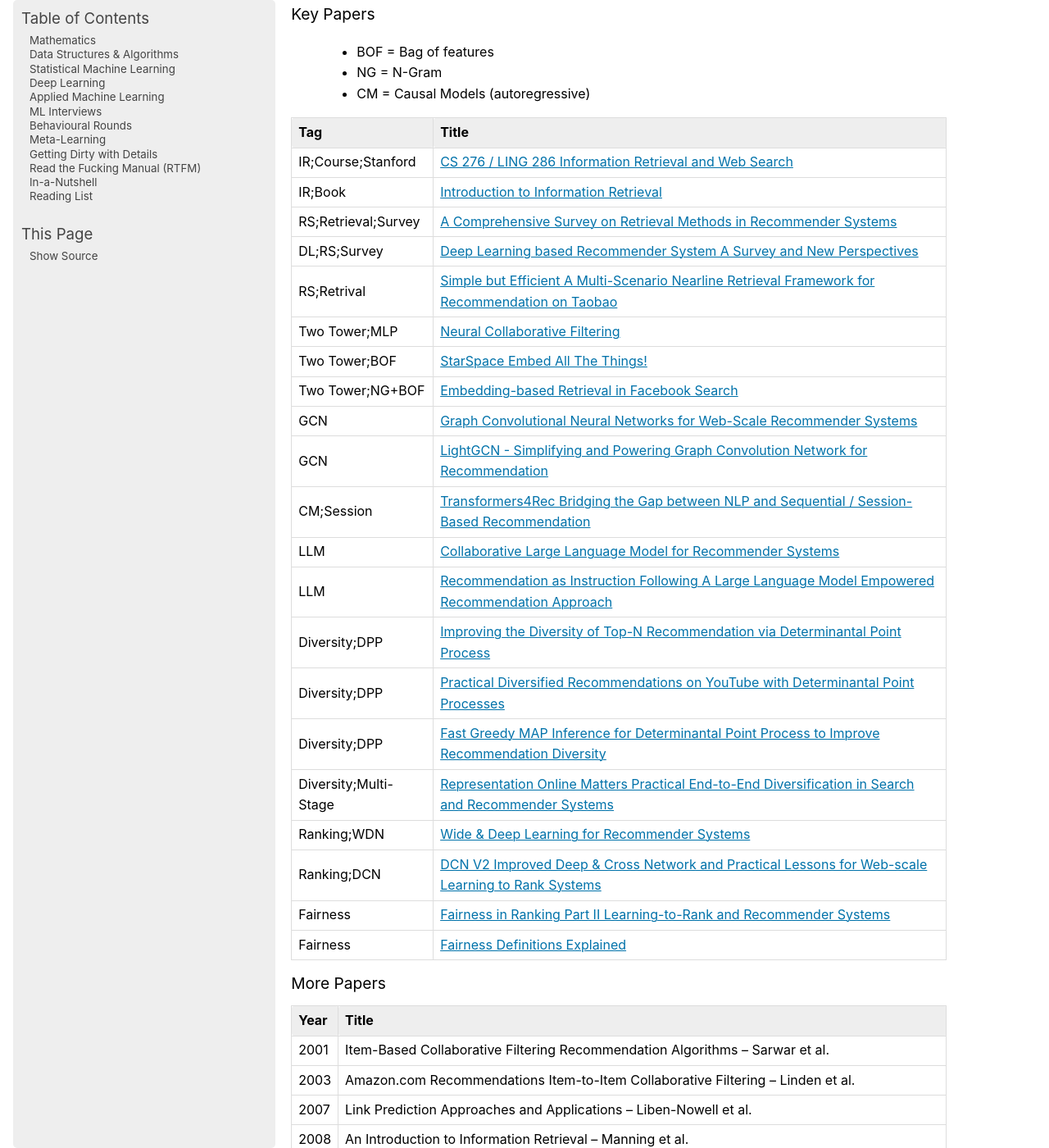
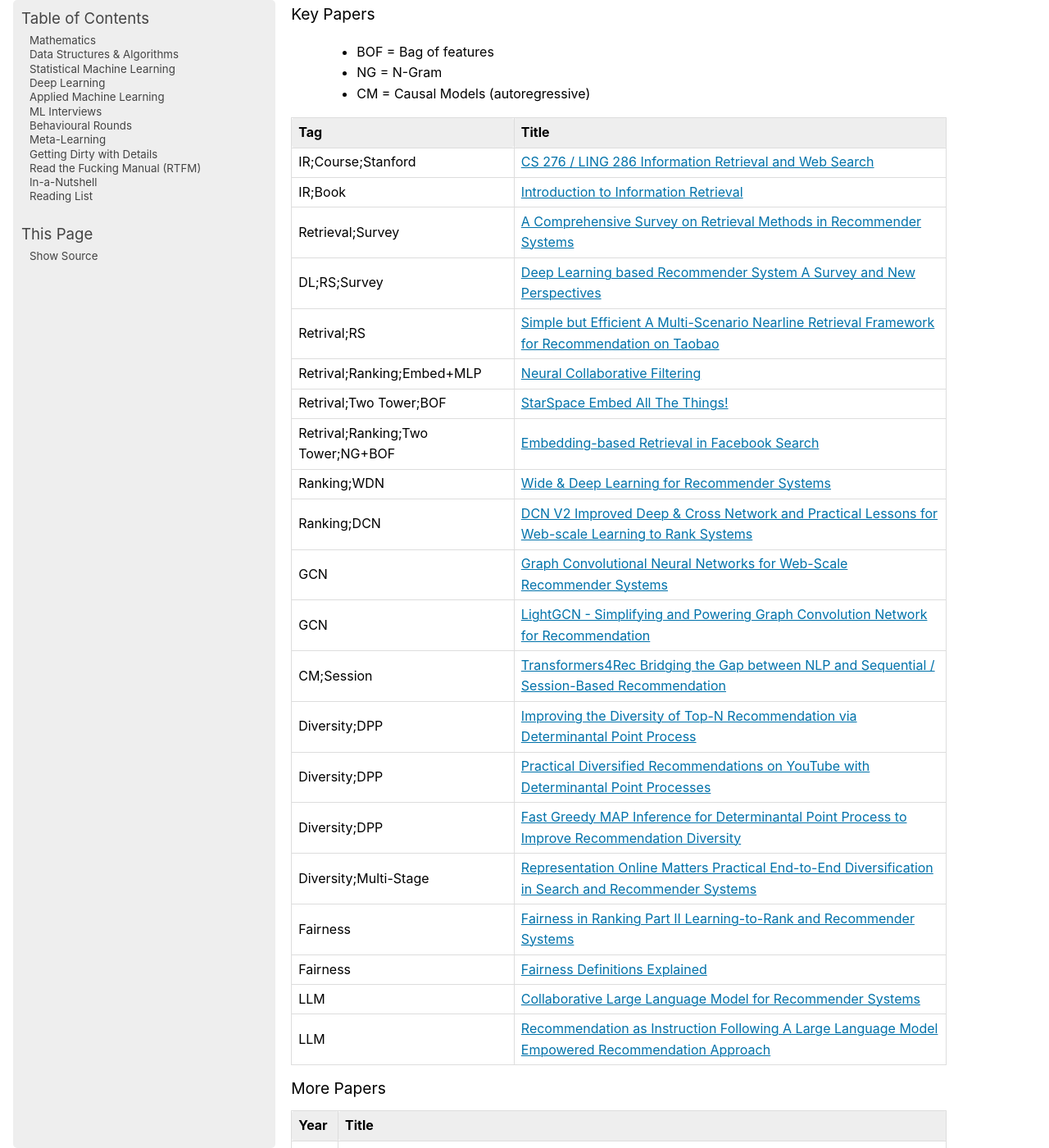
Before and after one commit to uselesstechjunks/leetcode, a Sphinx documentation site: the page built from docs/source/applied/methods/rs.rst, in a window 1280 px wide and 1400 px high, scrolled down 9879 px. Shown: the whole window at 82% size. Built offline with Sphinx 7.4.7, drawn with Linux system fonts in a browser that asks for light colours; pages that are not in the unit, such as notebooks, are missing from menus.

Commit message:
Update rs.rst

```diff
--- a/docs/source/applied/methods/rs.rst
+++ b/docs/source/applied/methods/rs.rst
@@ -244,25 +244,25 @@ Key Papers
 
 		IR;Course;Stanford,`CS 276 / LING 286 Information Retrieval and Web Search <https://web.stanford.edu/class/cs276/>`_
 		IR;Book,`Introduction to Information Retrieval <https://nlp.stanford.edu/IR-book/information-retrieval-book.html>`_
-		RS;Retrieval;Survey,`A Comprehensive Survey on Retrieval Methods in Recommender Systems <https://arxiv.org/pdf/2407.21022>`_
+		Retrieval;Survey,`A Comprehensive Survey on Retrieval Methods in Recommender Systems <https://arxiv.org/pdf/2407.21022>`_
 		DL;RS;Survey,`Deep Learning based Recommender System A Survey and New Perspectives <https://arxiv.org/pdf/1707.07435>`_
-		RS;Retrival,`Simple but Efficient A Multi-Scenario Nearline Retrieval Framework for Recommendation on Taobao <https://arxiv.org/pdf/2408.00247v1>`_
-		Two Tower;MLP,`Neural Collaborative Filtering <https://arxiv.org/abs/1708.05031>`_
-		Two Tower;BOF,`StarSpace Embed All The Things! <https://arxiv.org/abs/1709.03856>`_
-		Two Tower;NG+BOF,`Embedding-based Retrieval in Facebook Search <https://arxiv.org/abs/2006.11632>`_
+		Retrival;RS,`Simple but Efficient A Multi-Scenario Nearline Retrieval Framework for Recommendation on Taobao <https://arxiv.org/pdf/2408.00247v1>`_
+		Retrival;Ranking;Embed+MLP,`Neural Collaborative Filtering <https://arxiv.org/abs/1708.05031>`_
+		Retrival;Two Tower;BOF,`StarSpace Embed All The Things! <https://arxiv.org/abs/1709.03856>`_
+		Retrival;Ranking;Two Tower;NG+BOF,`Embedding-based Retrieval in Facebook Search <https://arxiv.org/abs/2006.11632>`_
+		Ranking;WDN,`Wide & Deep Learning for Recommender Systems <https://arxiv.org/abs/1606.07792>`_
+		Ranking;DCN,`DCN V2 Improved Deep & Cross Network and Practical Lessons for Web-scale Learning to Rank Systems <https://arxiv.org/abs/2008.13535>`_
 		GCN,`Graph Convolutional Neural Networks for Web-Scale Recommender Systems <https://arxiv.org/abs/1806.01973>`_
 		GCN,`LightGCN - Simplifying and Powering Graph Convolution Network for Recommendation <https://arxiv.org/abs/2002.02126>`_
 		CM;Session,`Transformers4Rec Bridging the Gap between NLP and Sequential / Session-Based Recommendation <https://scontent.fblr25-1.fna.fbcdn.net/v/t39.8562-6/243129449_615285476133189_8760410510155369283_n.pdf?_nc_cat=104&ccb=1-7&_nc_sid=b8d81d&_nc_ohc=WDJcULkgkY8Q7kNvgHspPmM&_nc_zt=14&_nc_ht=scontent.fblr25-1.fna&_nc_gid=A_fmEzCPOHil7q9dPSpYsHS&oh=00_AYDCkVOnyZufYEGHEQORBbfI-blNODNIrePL4TaB8p_82A&oe=67A8FEDE>`_
-		LLM,`Collaborative Large Language Model for Recommender Systems <https://arxiv.org/abs/2311.01343>`_
-		LLM,`Recommendation as Instruction Following A Large Language Model Empowered Recommendation Approach <https://arxiv.org/abs/2305.07001>`_
 		Diversity;DPP,`Improving the Diversity of Top-N Recommendation via Determinantal Point Process <https://arxiv.org/abs/1709.05135v1>`_
 		Diversity;DPP,`Practical Diversified Recommendations on YouTube with Determinantal Point Processes <https://jgillenw.com/cikm2018.pdf>`_
 		Diversity;DPP,`Fast Greedy MAP Inference for Determinantal Point Process to Improve Recommendation Diversity <https://proceedings.neurips.cc/paper_files/paper/2018/file/dbbf603ff0e99629dda5d75b6f75f966-Paper.pdf>`_
 		Diversity;Multi-Stage,`Representation Online Matters Practical End-to-End Diversification in Search and Recommender Systems <https://arxiv.org/pdf/2305.15534>`_
-		Ranking;WDN,`Wide & Deep Learning for Recommender Systems <https://arxiv.org/abs/1606.07792>`_
-		Ranking;DCN,`DCN V2 Improved Deep & Cross Network and Practical Lessons for Web-scale Learning to Rank Systems <https://arxiv.org/abs/2008.13535>`_
 		Fairness,`Fairness in Ranking Part II Learning-to-Rank and Recommender Systems <https://dl.acm.org/doi/pdf/10.1145/3533380>`_
 		Fairness,`Fairness Definitions Explained <https://fairware.cs.umass.edu/papers/Verma.pdf>`_
+		LLM,`Collaborative Large Language Model for Recommender Systems <https://arxiv.org/abs/2311.01343>`_
+		LLM,`Recommendation as Instruction Following A Large Language Model Empowered Recommendation Approach <https://arxiv.org/abs/2305.07001>`_
 
 More Papers
 ------------------------------------------------------------------------------------
```
